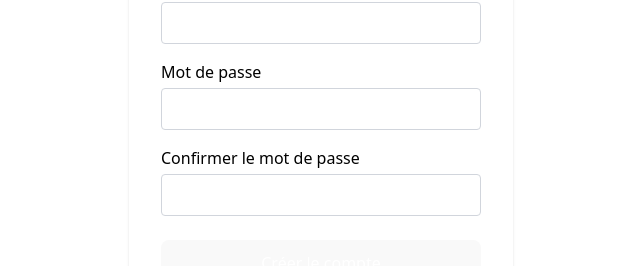
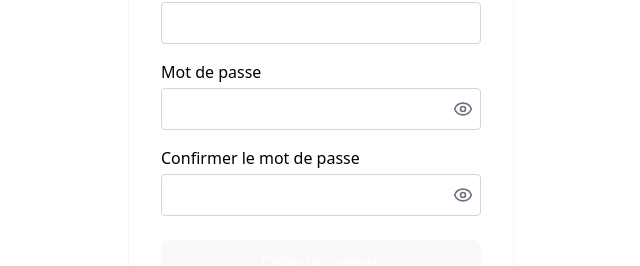
Before and after one commit to mickaelrebeau/QuizMaster-Entreprise, a Vue app in the folder front/: page /register in a window 1280 px wide. Shown: the part 298-564 px from the top of the page, without its empty margins (319-959 px from the left). Built offline with nearby package versions, Linux system fonts and the light colour scheme.

Commit message:
Ajout de la fonctionnalité d'affichage et de masquage des mots de passe dans le formulaire d'inscription, améliorant ainsi la sécurité et l'expérience utilisateur.

```diff
--- a/front/src/pages/Register.vue
+++ b/front/src/pages/Register.vue
@@ -11,15 +11,29 @@
         </div>
         <div class="mb-4">
           <label class="block mb-1 text-left text-black">Mot de passe</label>
-                    <input v-model="password" type="password"
+          <div class="relative">
+            <input v-model="password" :type="showPassword ? 'text' : 'password'"
               class="w-full ps-3 pe-3 py-2 border border-gray-300 rounded focus:outline-none focus:ring-2 focus:ring-blue-500 text-black"
               required />
+            <button type="button" @click="showPassword = !showPassword" tabindex="-1"
+              class="absolute right-2 top-1/2 transform -translate-y-1/2 text-gray-500 focus:outline-none bg-transparent border-none p-0 m-0 appearance-none shadow-none"
+              style="background:transparent;border:none;padding:0;margin:0;box-shadow:none;">
+              <component :is="showPassword ? EyeOff : Eye" class="w-5 h-5" />
+            </button>
+          </div>
         </div>
         <div class="mb-6">
           <label class="block mb-1 text-left text-black">Confirmer le mot de passe</label>
-                    <input v-model="confirm" type="password"
+          <div class="relative">
+            <input v-model="confirm" :type="showConfirm ? 'text' : 'password'"
               class="w-full ps-3 pe-3 py-2 border border-gray-300 rounded focus:outline-none focus:ring-2 focus:ring-blue-500 text-black"
               required />
+            <button type="button" @click="showConfirm = !showConfirm" tabindex="-1"
+              class="absolute right-2 top-1/2 transform -translate-y-1/2 text-gray-500 focus:outline-none bg-transparent border-none p-0 m-0 appearance-none shadow-none"
+              style="background:transparent;border:none;padding:0;margin:0;box-shadow:none;">
+              <component :is="showConfirm ? EyeOff : Eye" class="w-5 h-5" />
+            </button>
+          </div>
         </div>
         <p v-if="error" class="text-red-500 mt-2 text-left">{{ error }}</p>
         <p v-if="success" class="text-green-600 mt-2 text-left">{{ success }}</p>
@@ -36,11 +50,14 @@
 <script setup>
 import { ref } from 'vue'
 import { useRouter } from 'vue-router'
+import { Eye, EyeOff } from 'lucide-vue-next'
 const email = ref('')
 const password = ref('')
 const confirm = ref('')
 const error = ref('')
 const success = ref('')
+const showPassword = ref(false)
+const showConfirm = ref(false)
 const router = useRouter()
 
 async function register() {
```
Lines whose indentation alone changed are shown as unchanged.
